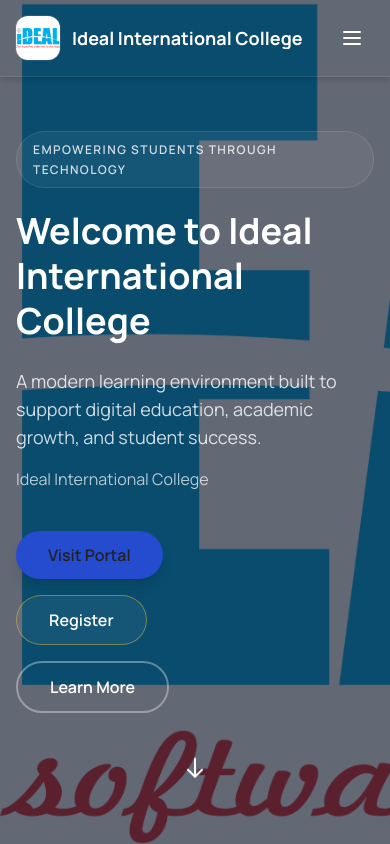
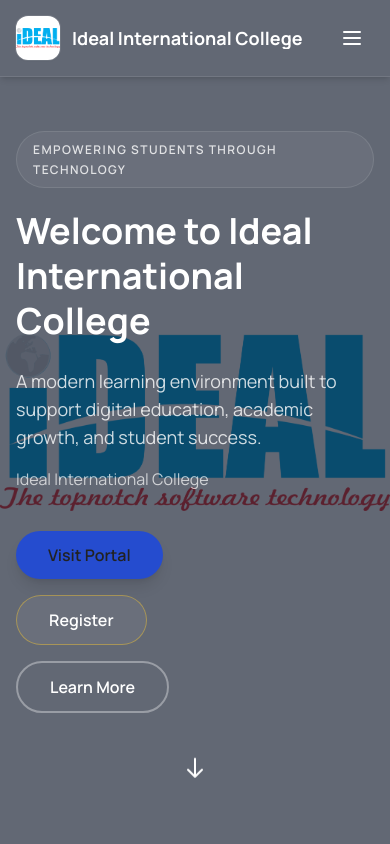
Before and after one commit to iDEAL-Smart-Solution/iDEAL_School_Template, a React (Vite) app: page / in a window 390 px wide. Shown: the top 844 px of the page. Built offline with nearby package versions, Linux system fonts and the light colour scheme; no server answers.

Commit message:
fix: scale hero watermark proportionally on mobile

```diff
--- a/src/components/Hero.jsx
+++ b/src/components/Hero.jsx
@@ -16,10 +16,10 @@
   if (hasImage) {
     return {
       backgroundImage: `url(${bgUrl})`,
-      backgroundSize: 'cover',
+      backgroundSize: 'contain',
       backgroundPosition: 'center',
       backgroundRepeat: 'no-repeat',
-      backgroundAttachment: 'fixed',
+      backgroundAttachment: 'scroll',
     };
   }
   return {
--- a/src/index.css
+++ b/src/index.css
@@ -170,16 +170,16 @@
   }
 }
 
-@media (max-width: 767px) {
-  .hero-section {
-    background-attachment: scroll !important;
-  }
-}
-
 @media (min-width: 641px) and (max-width: 1024px) {
   .text-responsive {
     @apply text-3xl;
   }
+}
+
+/* Hero watermark responsive sizing */
+.hero-section {
+  background-size: contain !important;
+  background-repeat: no-repeat !important;
 }
 
 @media (min-width: 1025px) {
```
